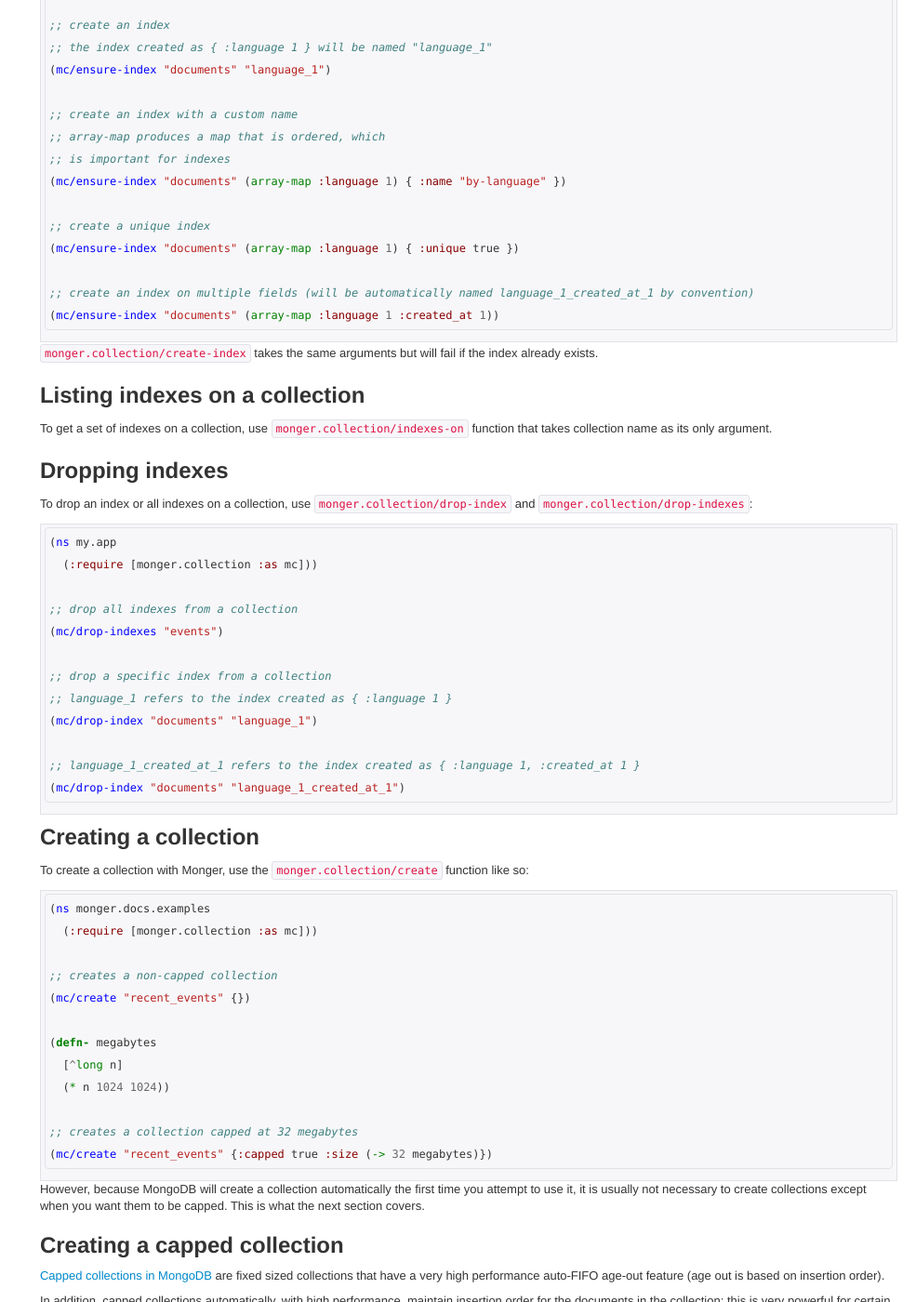
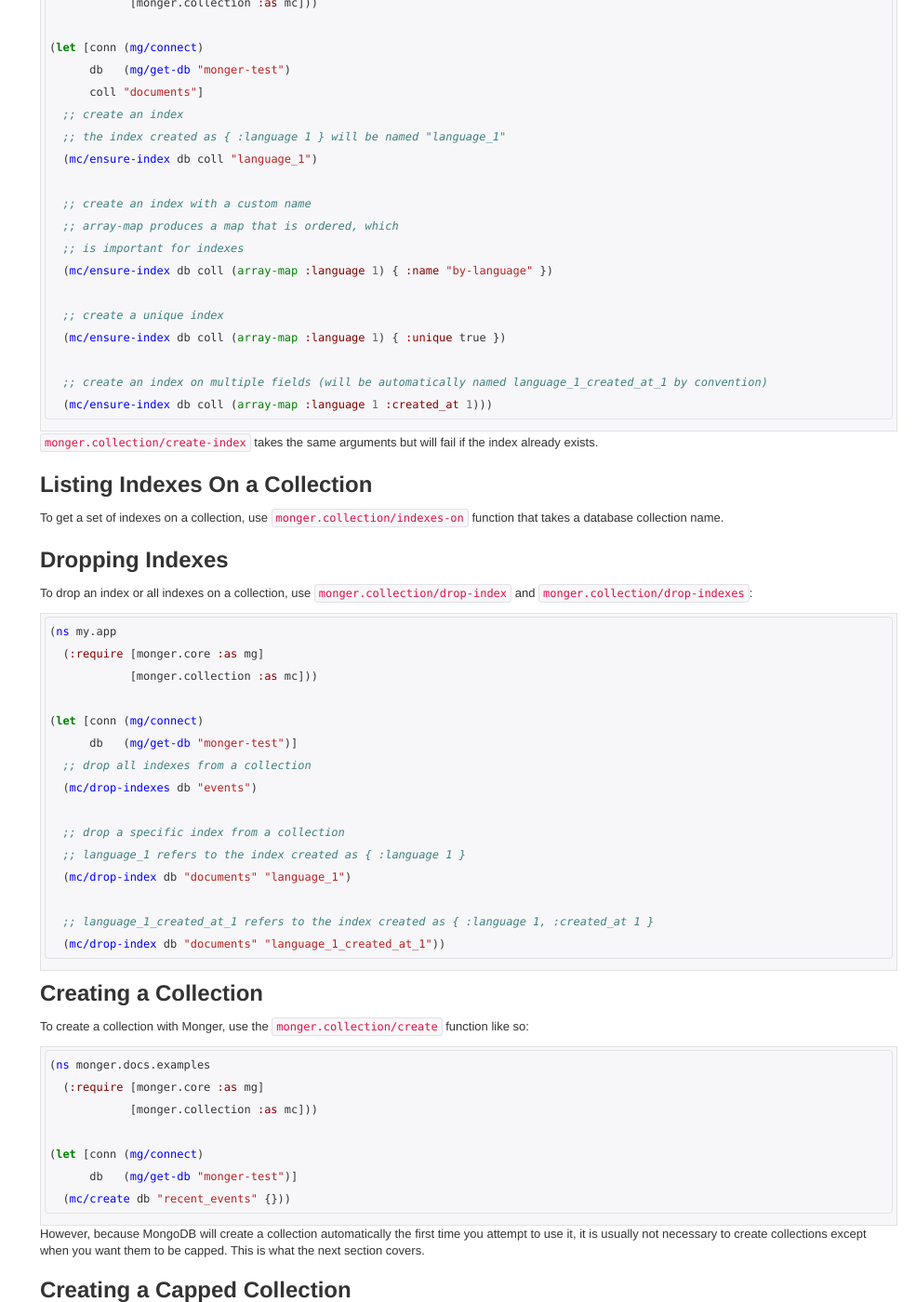
Before and after one commit to clojurewerkz/monger.docs, a Jekyll site: the page built from articles/collections.md, in a window 1280 px wide and 1400 px high, scrolled down 828 px. Shown: the whole window at 93% size, without its empty margins (295-1280 px from the left). Built offline with Jekyll 4.4.1, drawn with Linux system fonts in a browser that asks for light colours; some web fonts are replaced; comment, search, counter and statistics services are not loaded; some of the changed text lies outside the part shown.

Commit message:
Port Collection Ops guide

````diff
--- a/articles/collections.md
+++ b/articles/collections.md
@@ -32,87 +32,97 @@
 
 ## Overview
 
-MongoDB provides operations on collections that are not related to inserting, updating or querying data. Two examples of such operations are
-operations on indexes and dropping of a collection.
+MongoDB provides operations on collections that are not related to
+inserting, updating or querying data. Two examples of such operations
+are operations on indexes and dropping of a collection.
 
 ### Indexes
 
-Indexes in databases are data structures that allow for significant read query performance improvements on large data sets at the cost of
-a slight performance hit on write queries (because indexes need to be updated on writes).
+Indexes in databases are data structures that allow for significant
+read query performance improvements on large data sets at the cost of
+a slight performance hit on write queries (because indexes need to be
+updated on writes).
 
-[MongoDB indexes](http://www.mongodb.org/display/DOCS/Indexes) are much like their relational data store counterparts: they are created for a particular collection and a set of fields,
-you can specify ordering on each field and they can be dropped or re-created.
+[MongoDB indexes](http://www.mongodb.org/display/DOCS/Indexes) are
+much like their relational data store counterparts: they are created
+for a particular collection and a set of fields, you can specify
+ordering on each field and they can be dropped or re-created.
 
 
-## Creating indexes
+## Creating Indexes
 
 To create an index on a collection, use `monger.collection/ensure-index`. It will create the index but only if it does not already exist:
 
 ``` clojure
 (ns my.app
-  (:require [monger.collection :as mc]))
+  (:require [monger.core :as mg]
+            [monger.collection :as mc]))
 
-;; create an index
-;; the index created as { :language 1 } will be named "language_1"
-(mc/ensure-index "documents" "language_1")
+(let [conn (mg/connect)
+      db   (mg/get-db "monger-test")
+      coll "documents"]
+  ;; create an index
+  ;; the index created as { :language 1 } will be named "language_1"
+  (mc/ensure-index db coll "language_1")
 
-;; create an index with a custom name
-;; array-map produces a map that is ordered, which
-;; is important for indexes
-(mc/ensure-index "documents" (array-map :language 1) { :name "by-language" })
+  ;; create an index with a custom name
+  ;; array-map produces a map that is ordered, which
+  ;; is important for indexes
+  (mc/ensure-index db coll (array-map :language 1) { :name "by-language" })
 
-;; create a unique index
-(mc/ensure-index "documents" (array-map :language 1) { :unique true })
+  ;; create a unique index
+  (mc/ensure-index db coll (array-map :language 1) { :unique true })
 
-;; create an index on multiple fields (will be automatically named language_1_created_at_1 by convention)
-(mc/ensure-index "documents" (array-map :language 1 :created_at 1))
+  ;; create an index on multiple fields (will be automatically named language_1_created_at_1 by convention)
+  (mc/ensure-index db coll (array-map :language 1 :created_at 1)))
 ```
 
 `monger.collection/create-index` takes the same arguments but will fail if the index already exists.
 
 
-## Listing indexes on a collection
+## Listing Indexes On a Collection
 
-To get a set of indexes on a collection, use `monger.collection/indexes-on` function that takes collection name as its only argument.
+To get a set of indexes on a collection, use
+`monger.collection/indexes-on` function that takes a database collection name.
 
 
-## Dropping indexes
+## Dropping Indexes
 
-To drop an index or all indexes on a collection, use `monger.collection/drop-index` and `monger.collection/drop-indexes`:
+To drop an index or all indexes on a collection, use
+`monger.collection/drop-index` and `monger.collection/drop-indexes`:
 
 ``` clojure
 (ns my.app
-  (:require [monger.collection :as mc]))
+  (:require [monger.core :as mg]
+            [monger.collection :as mc]))
 
-;; drop all indexes from a collection
-(mc/drop-indexes "events")
+(let [conn (mg/connect)
+      db   (mg/get-db "monger-test")]
+  ;; drop all indexes from a collection
+  (mc/drop-indexes db "events")
 
-;; drop a specific index from a collection
-;; language_1 refers to the index created as { :language 1 }
-(mc/drop-index "documents" "language_1")
+  ;; drop a specific index from a collection
+  ;; language_1 refers to the index created as { :language 1 }
+  (mc/drop-index db "documents" "language_1")
 
-;; language_1_created_at_1 refers to the index created as { :language 1, :created_at 1 }
-(mc/drop-index "documents" "language_1_created_at_1")
+  ;; language_1_created_at_1 refers to the index created as { :language 1, :created_at 1 }
+  (mc/drop-index db "documents" "language_1_created_at_1"))
 ```
 
 
-## Creating a collection
+## Creating a Collection
 
-To create a collection with Monger, use the `monger.collection/create` function like so:
+To create a collection with Monger, use the `monger.collection/create`
+function like so:
 
 ``` clojure
 (ns monger.docs.examples
-  (:require [monger.collection :as mc]))
+  (:require [monger.core :as mg]
+            [monger.collection :as mc]))
 
-;; creates a non-capped collection
-(mc/create "recent_events" {})
-
-(defn- megabytes
-  [^long n]
-  (* n 1024 1024))
-
-;; creates a collection capped at 32 megabytes
-(mc/create "recent_events" {:capped true :size (-> 32 megabytes)})
+(let [conn (mg/connect)
+      db   (mg/get-db "monger-test")]
+  (mc/create db "recent_events" {}))
 ```
 
 However, because MongoDB will create a collection automatically the
@@ -121,7 +131,7 @@
 what the next section covers.
 
 
-## Creating a capped collection
+## Creating a Capped Collection
 
 [Capped collections in
 MongoDB](http://www.mongodb.org/display/DOCS/Capped+Collections) are
@@ -133,38 +143,49 @@
 very powerful for certain use cases such as logging or keeping "hot"
 data around for caching purposes.
 
-To create a collection as capped, use the same `monger.collection/create` function with options:
+To create a collection as capped, use the same
+`monger.collection/create` function with options:
 
 ``` clojure
 (ns monger.docs.examples
-  (:require [monger.collection :as mc]))
+  (:require [monger.core :as mg]
+            [monger.collection :as mc]))
 
 (defn- megabytes
   [^long n]
   (* n 1024 1024))
 
-;; creates a collection capped at 16 megabytes
-(mc/create "recent_events" {:capped true :size (-> 16 megabytes)})
+(let [conn (mg/connect)
+      db   (mg/get-db "monger-test")]
 
-;; creates a collection capped at 1000 documents
-(mc/create "recent_events" {:capped true :max 1000})
+  ;; creates a collection capped at 16 megabytes
+  (mc/create db "recent_events" {:capped true :size (-> 16 megabytes)})
+
+  ;; creates a collection capped at 1000 documents
+  (mc/create db "recent_events" {:capped true :max 1000})
 ```
 
 
 ## Using MongoDB TTL collections (MongoDB 2.2+)
 
-MongoDB 2.2 and later versions support [TTL (time-to-live, aka expiring) collections](http://docs.mongodb.org/manual/tutorial/expire-data/).
+MongoDB 2.2 and later versions support [TTL (time-to-live, aka
+expiring)
+collections](http://docs.mongodb.org/manual/tutorial/expire-data/).
 
 To enable document expiration, you need to create an index on a date
 field with the `:expireAfterSeconds` option:
 
 ``` clojure
 (ns monger.docs.examples
-  (:require [monger.collection :as mc]))
+  (:require [monger.core :as mg]
+            [monger.collection :as mc]))
 
-;; expire documents with the `created-at` field value 120 seconds or more in the past.
-;; expiration operation is performed about once a minute
-(mc/ensure-index "recent_events" {:created-at 1} {:expireAfterSeconds 120})
+(let [conn (mg/connect)
+      db   (mg/get-db "monger-test")]
+
+  ;; expire documents with the `created-at` field value 120 seconds or more in the past.
+  ;; expiration operation is performed about once a minute
+  (mc/ensure-index db "recent_events" {:created-at 1} {:expireAfterSeconds 120})
 ```
 
 Note that MongoDB runs the expiring thread (sometimes referred to as
@@ -172,16 +193,16 @@
 than 60 seconds this feature may be of little use.
 
 
-## Dropping a collection
+## Dropping a Collection
 
 To drop a collection, use `monger.collection/drop` function that takes
-collection name as its only argument.
+a database and collection name.
 
 
-## Renaming a collection
+## Renaming a Collection
 
-To rename a collection, use `monger.collection/rename` that takes old
-and new collection names as arguments.
+To rename a collection, use `monger.collection/rename` that takes a database,
+old and new collection names.
 
 
 ## What to Read Next
````
